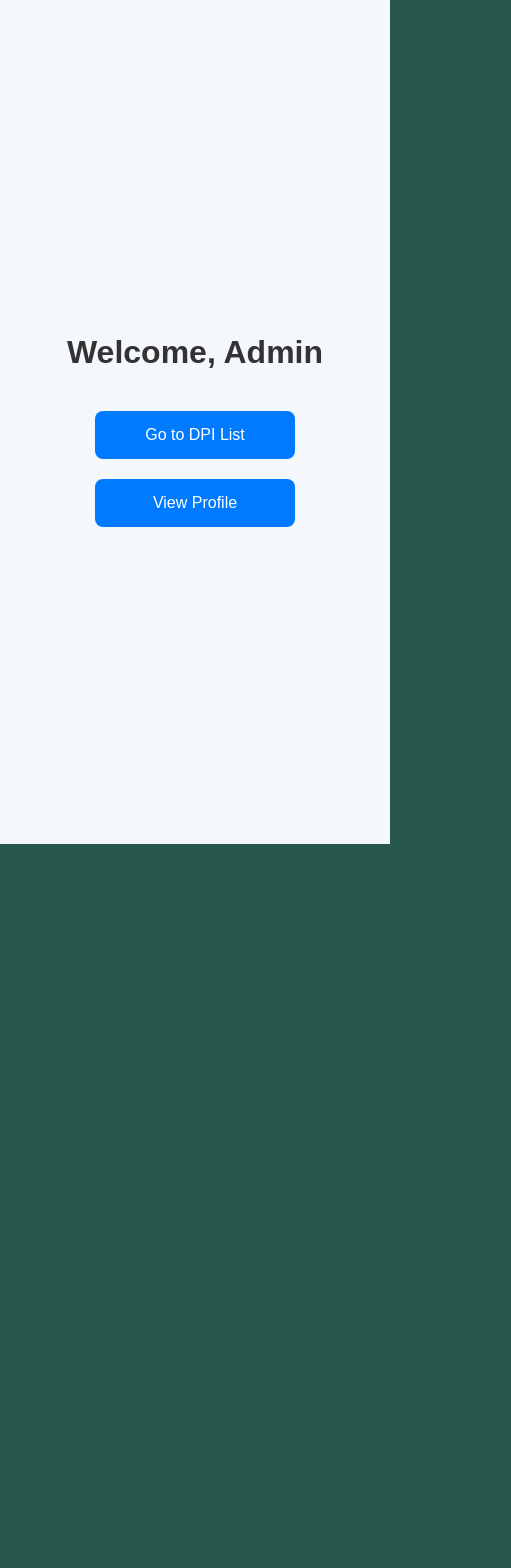
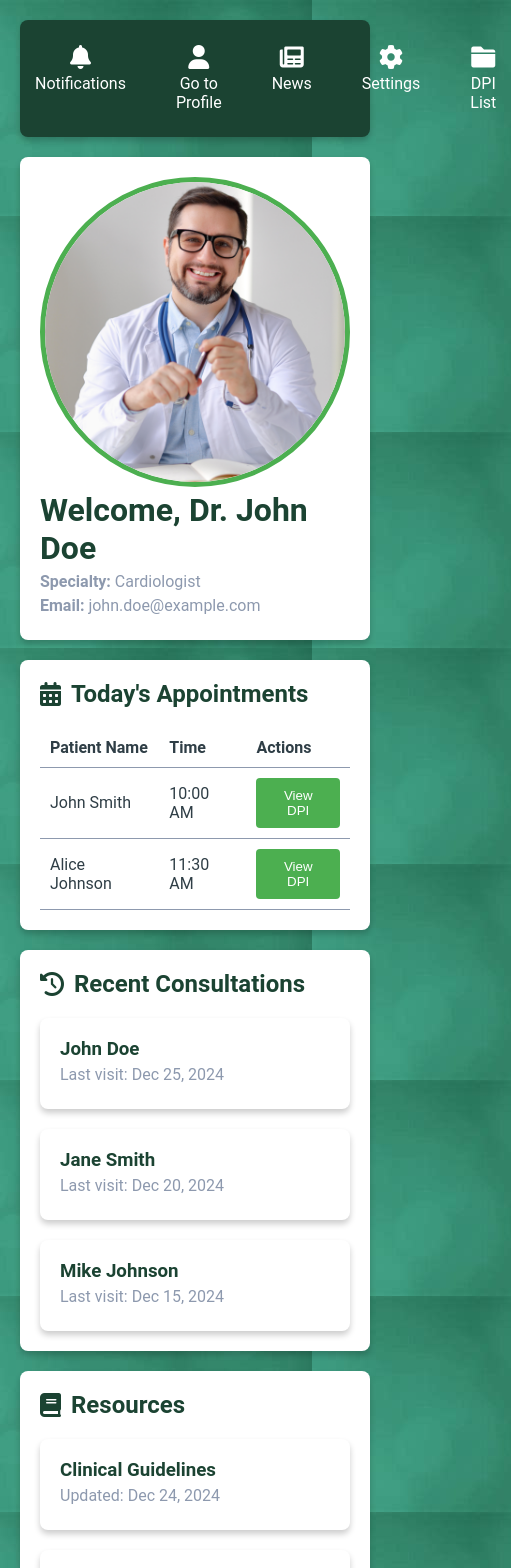
Before and after one commit to khalilboudib/TP-IGL-DPI-, an Angular app in the folder dpi/: page /dashboard in a window 390 px wide. Shown: the top 1568 px of the page, 511 px wide, since content can reach past the window. Before the commit the page ends 844 px from the top, so only its background shows below. Built offline with nearby package versions, Linux system fonts and the light colour scheme; a web font is replaced by a local one.

Commit message:
Styled dashboard page: Enhanced layout with green-themed, responsive design
(The issue with the image not displaying is still unresolved)

```diff
--- a/dpi/angular.json
+++ b/dpi/angular.json
@@ -24,6 +24,10 @@
               {
                 "glob": "**/*",
                 "input": "public"
+              },
+              {
+                "glob": "**/*",
+                "input": "src/assets"
               }
             ],
             "styles": [
--- a/dpi/src/app/admin-dashboard/admin-dashboard.component.css
+++ b/dpi/src/app/admin-dashboard/admin-dashboard.component.css
@@ -1,62 +1,193 @@
-/* Dashboard container */
-.dashboard {
-  display: flex;
-  flex-direction: column;
-  align-items: center;
-  justify-content: center;
-  height: 100vh;  /* Full screen height */
-  background-color: #f4f7fb;  /* Light background color */
-  padding: 20px;
-  box-sizing: border-box;
+/* Green-themed color palette */
+:root {
+  --primary-color: #1b4332; /* Dark green for contrast */
+  --secondary-color: #4caf50; /* Bright green for highlights */
+  --background-color: #d8f3dc; /* Light green for background */
+  --text-color: #2f3e46; /* Neutral text color */
+  --white: #ffffff;
+  --gray: #8d99ae; /* Softer gray for subtler contrast */
 }
 
-/* Welcome heading */
-.dashboard h2 {
-  font-size: 2.5rem;
-  color: #333;
-  margin-bottom: 30px;  /* Space between heading and buttons */
-  text-align: center;
-  font-weight: 600;
+body {
+  font-family: 'Roboto', sans-serif;
+  background-color: var(--background-color);
+  color: var(--text-color);
+  margin: 0;
+  padding: 0;
 }
 
-/* Style for buttons */
-.dashboard button {
-  padding: 15px 30px;
-  background-color: #007bff;
-  color: white;
-  border: none;
-  border-radius: 8px;
-  font-size: 1.2rem;
-  margin: 10px 0;  /* Space between buttons */
-  cursor: pointer;
-  transition: background-color 0.3s, transform 0.2s;
-  width: 250px;
-  text-align: center;
+.dashboard {
+  padding: 20px;
 }
 
-/* Hover effect for buttons */
-.dashboard button:hover {
-  background-color: #0056b3;
-  transform: translateY(-3px);  /* Slight upward movement on hover */
+/* Navbar */
+.navbar {
+  display: flex;
+  justify-content: space-around;
+  background-color: var(--primary-color);
+  padding: 15px 0;
+  border-radius: 8px;
+  margin-bottom: 20px;
+  box-shadow: 0 4px 6px rgba(0, 0, 0, 0.2);
 }
 
-/* Active state for button */
-.dashboard button:active {
-  transform: translateY(1px);  /* Slight downward movement when clicked */
+.navbar ul {
+  list-style: none;
+  display: flex;
+  margin: 0;
+  padding: 0;
+  gap: 20px;
 }
 
-/* Responsive Design */
-@media (max-width: 768px) {
-  .dashboard {
-    padding: 10px;
-  }
+.navbar li {
+  color: var(--white);
+  text-align: center;
+  cursor: pointer;
+  transition: transform 0.2s ease-in-out, background-color 0.2s;
+  padding: 10px 15px;
+  border-radius: 6px;
+}
 
-  .dashboard h2 {
-    font-size: 2rem;
-  }
+.navbar li:hover {
+  transform: scale(1.1);
+  background-color: var(--secondary-color);
+}
 
-  .dashboard button {
-    width: 200px;
-    font-size: 1rem;
-  }
+.navbar li i {
+  font-size: 24px;
+  display: block;
+  margin-bottom: 5px;
 }
+
+/* Cards */
+.cards-container {
+  display: grid;
+  grid-template-columns: repeat(auto-fit, minmax(200px, 1fr));
+  gap: 20px;
+}
+
+.card {
+  background-color: var(--white);
+  padding: 20px;
+  border-radius: 8px;
+  box-shadow: 0 4px 6px rgba(0, 0, 0, 0.2);
+  cursor: pointer;
+  transition: transform 0.3s ease, box-shadow 0.3s ease;
+}
+
+.card:hover {
+  transform: translateY(-5px);
+  box-shadow: 0 6px 8px rgba(0, 0, 0, 0.3);
+}
+
+.card:active {
+  transform: translateY(2px);
+  box-shadow: 0 2px 4px rgba(0, 0, 0, 0.3);
+}
+
+.card h3 {
+  margin: 0;
+  color: var(--primary-color);
+}
+
+.card p {
+  margin: 5px 0;
+  color: var(--gray);
+}
+
+/* Profile Header */
+.dashboard-header {
+  display: flex;
+  align-items: center;
+  gap: 20px;
+  background-color: var(--white);
+  padding: 20px;
+  border-radius: 8px;
+  margin-bottom: 20px;
+  box-shadow: 0 4px 6px rgba(0, 0, 0, 0.2);
+}
+
+.profile-pic {
+  width: 300px;
+  height: 300px;
+  border-radius: 50%;
+  object-fit: cover;
+  border: 5px solid var(--secondary-color);
+}
+
+.profile-info h1 {
+  margin: 0;
+  font-size: 2em;
+  color: var(--primary-color);
+}
+
+.profile-info p {
+  margin: 5px 0;
+  color: var(--gray);
+}
+
+/* Sections */
+.dashboard-sections {
+  display: grid;
+  grid-template-columns: 1fr;
+  gap: 20px;
+}
+
+.section {
+  background-color: var(--white);
+  padding: 20px;
+  border-radius: 8px;
+  box-shadow: 0 4px 6px rgba(0, 0, 0, 0.2);
+}
+
+.section h2 {
+  margin-top: 0;
+  color: var(--primary-color);
+  display: flex;
+  align-items: center;
+  gap: 10px;
+}
+
+.section table {
+  width: 100%;
+  border-collapse: collapse;
+}
+
+.section table th,
+.section table td {
+  text-align: left;
+  padding: 10px;
+  border-bottom: 1px solid var(--gray);
+}
+
+.section ul {
+  list-style: none;
+  padding: 0;
+}
+
+.section ul li {
+  margin: 5px 0;
+}
+
+.section ul li a {
+  color: var(--primary-color);
+  text-decoration: none;
+}
+
+.section ul li a:hover {
+  text-decoration: underline;
+}
+
+button {
+  background-color: var(--secondary-color);
+  color: var(--white);
+  padding: 10px 15px;
+  border: none;
+  border-radius: 4px;
+  cursor: pointer;
+  transition: background-color 0.2s ease-in-out;
+}
+
+button:hover {
+  background-color: var(--primary-color);
+}
--- a/dpi/src/app/admin-dashboard/admin-dashboard.component.html
+++ b/dpi/src/app/admin-dashboard/admin-dashboard.component.html
@@ -1,5 +1,101 @@
 <div class="dashboard">
-  <h2>Welcome, Admin</h2>
-  <button (click)="GoToListDPI()" >Go to DPI List</button>
-  <button (click)="GoToAdminProfil()" >View Profile</button>
+  <!-- Navbar -->
+  <nav class="navbar">
+    <ul>
+      <li (click)="showNotifications()">
+        <i class="fas fa-bell"></i>
+        <span>Notifications</span>
+      </li>
+      <li (click)="GoToAdminProfil()">
+        <i class="fas fa-user"></i>
+        <span>Go to Profile</span>
+      </li>
+      <li (click)="viewNews()">
+        <i class="fas fa-newspaper"></i>
+        <span>News</span>
+      </li>
+      <li (click)="openSettings()">
+        <i class="fas fa-cog"></i>
+        <span>Settings</span>
+      </li>
+      <li (click)="GoToListDPI()">
+        <i class="fas fa-folder"></i>
+        <span>DPI List</span>
+      </li>
+    </ul>
+  </nav>
+
+  <!-- Header with Profile -->
+  <header class="dashboard-header">
+    <div class="profile-info">
+      <img src="assets/profilepicture.png" alt="Profile Picture" class="profile-pic"/>
+      <div>
+        <h1>Welcome, Dr. {{ doctorName }}</h1>
+        <p><strong>Specialty:</strong> {{ doctorSpecialty }}</p>
+        <p><strong>Email:</strong> {{ doctorEmail }}</p>
+      </div>
+    </div>
+  </header>
+
+  <!-- Main Sections -->
+  <div class="dashboard-sections">
+    <!-- Today's Appointments -->
+    <section class="section appointments">
+      <h2><i class="fas fa-calendar-alt"></i> Today's Appointments</h2>
+      <table>
+        <thead>
+        <tr>
+          <th>Patient Name</th>
+          <th>Time</th>
+          <th>Actions</th>
+        </tr>
+        </thead>
+        <tbody>
+        <tr *ngFor="let appointment of appointments">
+          <td>{{ appointment.patientName }}</td>
+          <td>{{ appointment.time }}</td>
+          <td><button (click)="viewDpi(appointment.dpiId)">View DPI</button></td>
+        </tr>
+        </tbody>
+      </table>
+    </section>
+
+    <!-- Recent Consultations -->
+    <div class="section">
+      <h2><i class="fas fa-history"></i> Recent Consultations</h2>
+      <div class="cards-container">
+        <div class="card" (click)="openConsultation(1)">
+          <h3>John Doe</h3>
+          <p>Last visit: Dec 25, 2024</p>
+        </div>
+        <div class="card" (click)="openConsultation(2)">
+          <h3>Jane Smith</h3>
+          <p>Last visit: Dec 20, 2024</p>
+        </div>
+        <div class="card" (click)="openConsultation(3)">
+          <h3>Mike Johnson</h3>
+          <p>Last visit: Dec 15, 2024</p>
+        </div>
+      </div>
+    </div>
+
+    <!-- Resources -->
+    <div class="section">
+      <h2><i class="fas fa-book"></i> Resources</h2>
+      <div class="cards-container">
+        <div class="card" (click)="openResource(1)">
+          <h3>Clinical Guidelines</h3>
+          <p>Updated: Dec 24, 2024</p>
+        </div>
+        <div class="card" (click)="openResource(2)">
+          <h3>Lab Test Handbook</h3>
+          <p>Updated: Dec 22, 2024</p>
+        </div>
+        <div class="card" (click)="openResource(3)">
+          <h3>Pharmacy Policies</h3>
+          <p>Updated: Dec 18, 2024</p>
+        </div>
+      </div>
+    </div>
+  </div>
 </div>
--- a/dpi/src/app/admin-dashboard/admin-dashboard.component.ts
+++ b/dpi/src/app/admin-dashboard/admin-dashboard.component.ts
@@ -1,14 +1,63 @@
-import { Component } from '@angular/core';
+import {Component, OnInit, ViewEncapsulation} from '@angular/core';
 import {Router} from '@angular/router';
+import {NgForOf} from '@angular/common';
 
 @Component({
   selector: 'app-admin-dashboard',
   templateUrl: './admin-dashboard.component.html',
-  styleUrl: './admin-dashboard.component.css'
+  styleUrls: ['./admin-dashboard.component.css'],
+  imports: [
+    NgForOf
+  ],
+  encapsulation: ViewEncapsulation.None // Ensures styles apply globally
 })
-export class AdminDashboardComponent {
 
-  constructor(private router: Router) {}
+export class AdminDashboardComponent implements OnInit {
+
+  doctorName = 'John Doe';
+  doctorSpecialty = 'Cardiologist';
+  doctorEmail = 'john.doe@example.com';
+
+  appointments = [
+    { patientName: 'John Smith', time: '10:00 AM', dpiId: 1 },
+    { patientName: 'Alice Johnson', time: '11:30 AM', dpiId: 2 }
+  ];
+
+  recentConsultations = [
+    { patientName: 'Emily Brown', date: '2024-12-25', dpiId: 3 },
+    { patientName: 'Michael White', date: '2024-12-24', dpiId: 4 }
+  ];
+
+  resources = [
+    { name: 'Clinical Guidelines', link: 'https://example.com/guidelines' },
+    { name: 'Hospital Policies', link: 'https://example.com/policies' }
+  ];
+
+  constructor( private router : Router) {}
+
+  ngOnInit(): void {}
+
+  // Navbar click methods
+  showNotifications() {
+    alert('Notifications clicked!');
+  }
+
+  viewNews() {
+    alert('Opening news section...');
+  }
+
+  openSettings() {
+    alert('Opening settings...');
+  }
+
+  // Card click methods
+  openConsultation(consultationId: number) {
+    alert(`Opening consultation with ID: ${consultationId}`);
+  }
+
+  openResource(resourceId: number) {
+    alert(`Opening resource with ID: ${resourceId}`);
+  }
 
   GoToListDPI() {
     this.router.navigate(['/dpi-list']);
@@ -17,4 +66,30 @@ export class AdminDashboardComponent {
   GoToAdminProfil() {
     this.router.navigate(['/profil']);
   }
+
+
+  // Action methods
+  viewDpi(dpiId: number): void {
+    console.log(`Viewing DPI with ID: ${dpiId}`);
+  }
+
+  createDpi(): void {
+    console.log('Creating a new DPI');
+  }
+
+  searchPatient(): void {
+    console.log('Searching for a patient');
+  }
+
+  writePrescription(): void {
+    console.log('Writing a prescription');
+  }
+
+  requestLabTest(): void {
+    console.log('Requesting a lab test');
+  }
+
+  markAsRead(notificationId: number): void {
+    console.log(`Marking notification ${notificationId} as read`);
+  }
 }
--- a/dpi/src/app/dpi-list/dpi-list.component.html
+++ b/dpi/src/app/dpi-list/dpi-list.component.html
@@ -36,6 +36,7 @@
       <div class="dpi-details-container">
         <div class="dpi-details">
           <h3>ID: {{ dpi.id_dpi }}</h3>
+          <p>NSS : {{ dpi.patient?.NSS }}</p>
           <p>Date Created: {{ dpi.date_creation }}</p>
           <p>{{ dpi.commentaire_administratif }}</p>
         </div>
--- a/dpi/src/app/dpi-list/dpi-list.component.ts
+++ b/dpi/src/app/dpi-list/dpi-list.component.ts
@@ -89,7 +89,7 @@ export class DpiListComponent implements OnInit {
     this.http.get<DPI[]>(apiUrl).subscribe({
       next: (data) => {
         this.dpis = data;
-        console.log('Fetched DPIs:', this.dpis);
+        //console.log('Fetched DPIs:', this.dpis);
       },
       error: (err) => {
         console.error('Error fetching DPIs:', err);
--- a/dpi/src/styles.css
+++ b/dpi/src/styles.css
@@ -1,5 +1,6 @@
 /* You can add global styles to this file, and also import other style files */
 @import url('https://fonts.googleapis.com/css2?family=Abhaya+Libre:wght@400;700&display=swap');
+
 html, body {
   margin: 0;
   padding: 0;
```
Also changed, not shown: dpi/public/profile-picture.png (added), dpi/src/assets/profilepicture.png (added).
